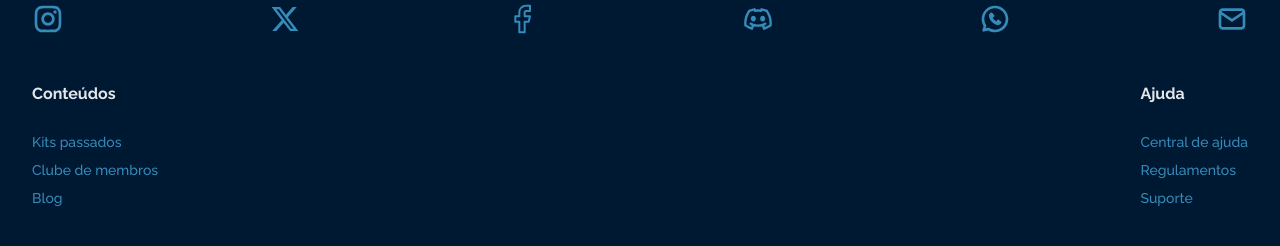
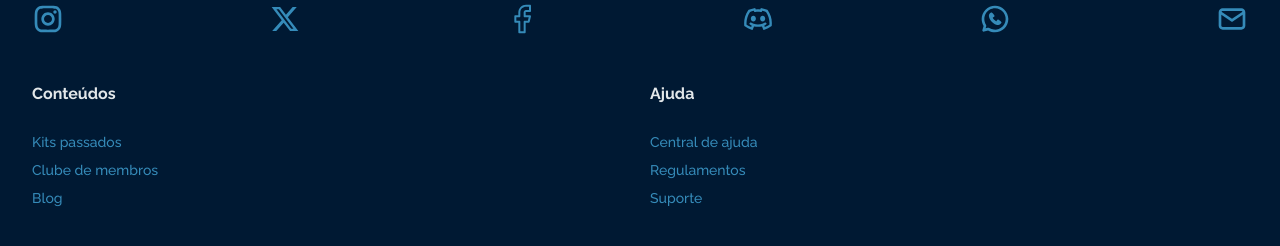
Before and after one commit to CiceroEduardo84/LP_Subscription_Club, a plain HTML site: page index.html in a window 1280 px wide. Shown: the part 2758-3004 px from the top of the page. Drawn offline with Linux system fonts and the light colour scheme.

Commit message:
fix*(footer): correction width ul and space between

```diff
--- a/styles/footer.css
+++ b/styles/footer.css
@@ -42,8 +42,11 @@ footer {
 
   .even-columns {
     justify-content: space-between;
+    gap: 1.25rem;
 
     ul {
+      width: 50%;
+
       & .title {
         margin-bottom: 1.25rem;
         font: var(--title-xs);
```
